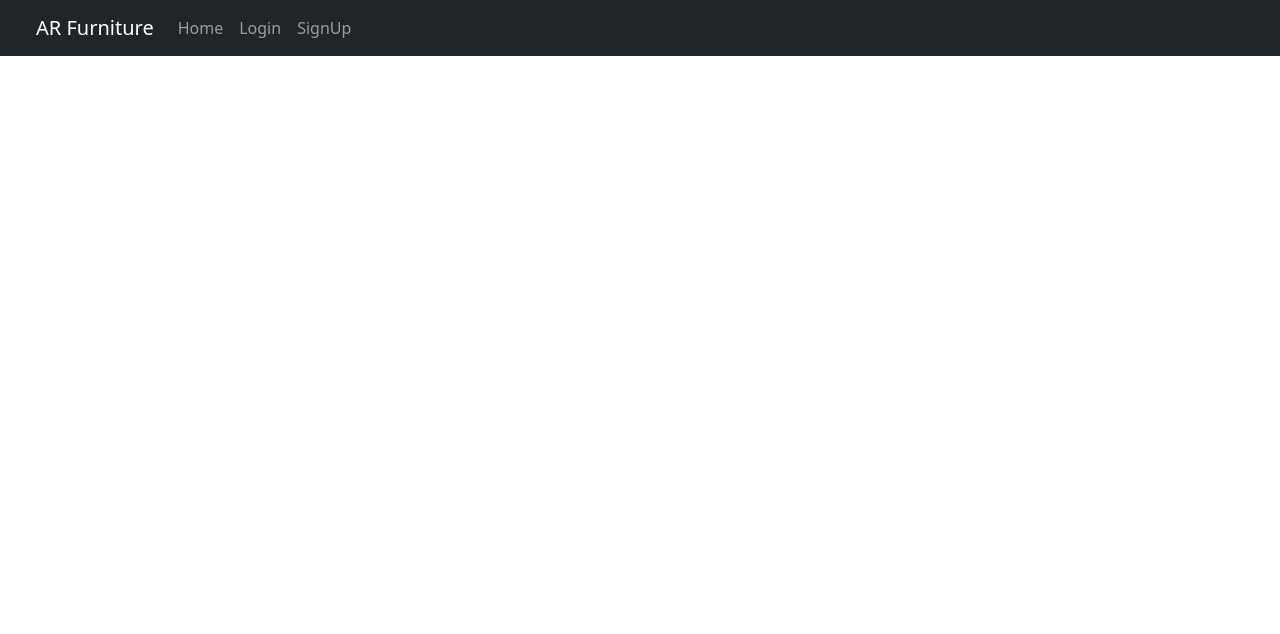
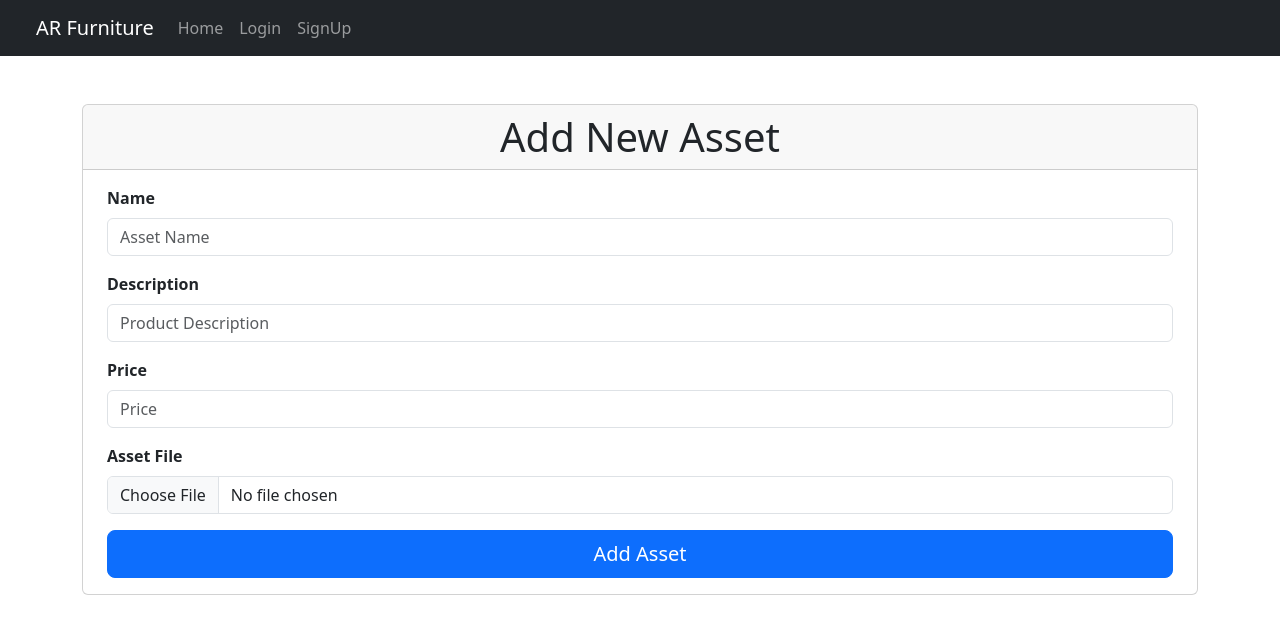
Before and after one commit to abdullahpichoo/AR-Furniture-React-Firebase, a React (Vite) app: page /assets/new in a window 1280 px wide. Shown: the top 634 px of the page. Built offline with nearby package versions, Linux system fonts and the light colour scheme; no server answers.

Commit message:
Added uploading data to firestore functionality

```diff
--- a/src/App.jsx
+++ b/src/App.jsx
@@ -4,6 +4,7 @@ import Login from "./pages/registration/Login";
 import Signup from "./pages/registration/Signup";
 import Home from "./pages/home/Home";
 import { Assets } from "./pages/assets/Assets";
+import { New } from "./pages/assets/New";
 import { Navbar } from "./components/Navbar";
 import {
   BrowserRouter as Router,
@@ -31,6 +32,7 @@ function App() {
             <Route path="/login" element={<Login />} />
             <Route path="/signup" element={<Signup />} />
             <Route path="/assets" element={<Assets />} />
+            <Route path="/assets/new" element={<New />} />
           </Routes>
         </div>
       </Router>
--- a/src/AuthContext.jsx
+++ b/src/AuthContext.jsx
@@ -1,5 +1,4 @@
 import React, { useEffect, useState } from "react";
-import app from "./firebase";
 import { getAuth, onAuthStateChanged } from "firebase/auth";
 
 //2.
--- a/src/components/Navbar.jsx
+++ b/src/components/Navbar.jsx
@@ -39,7 +39,11 @@ export const Navbar = () => {
                   className="nav-link"
                   onClick={() => {
                     auth.signOut();
-                    navigate("/login");
+                    {
+                      setTimeout(() => {
+                        navigate("/login", { replace: true });
+                      }, 50);
+                    }
                   }}
                 >
                   Sign Out
--- a/src/firebase.js
+++ b/src/firebase.js
@@ -1,6 +1,8 @@
 import * as firebase from "firebase/app";
 import "firebase/firestore";
 import "firebase/auth";
+import { getFirestore } from "firebase/firestore";
+import { getStorage } from "firebase/storage";
 
 const app = firebase.initializeApp({
   apiKey: "AIzaSyBi1Jp5olRTYeNuRQY_EPGNLuW4pIMUJaA",
@@ -13,4 +15,7 @@ const app = firebase.initializeApp({
   appId: "1:328730245292:web:5d8e433c2cefb8cf9b4709",
   measurementId: "G-035WMRDPYE",
 });
+
+export const db = getFirestore(app);
+export const storage = getStorage(app);
 export default app;
--- a/src/pages/assets/Assets.jsx
+++ b/src/pages/assets/Assets.jsx
@@ -1,12 +1,13 @@
 import React, { useEffect } from "react";
-import { onAuthStateChanged } from "firebase/auth";
 // import { useSelector } from "react-redux";
 import { getAuth } from "firebase/auth";
-import { useState } from "react";
 import { useNavigate } from "react-router-dom";
 import { AuthContext } from "../../AuthContext";
 import { useContext } from "react";
-import app from "../../firebase";
+import { collection, getDocs } from "firebase/firestore";
+import { db } from "../../firebase";
+import { useState } from "react";
+import { BrowserRouter as Router, Routes, Route, Link } from "react-router-dom";
 
 export const Assets = () => {
   //   const user = useSelector(() => state.user);
@@ -15,12 +16,35 @@ export const Assets = () => {
 
   const auth = getAuth();
 
+  const [data, setData] = useState([]);
+  useEffect(() => {
+    const fetchData = async () => {
+      let dataList = [];
+      try {
+        const querySnapshot = await getDocs(collection(db, "assets"));
+        querySnapshot.forEach((doc) => {
+          dataList.push(doc);
+          console.log(doc.id, " => ", doc.data());
+        });
+        setData(list);
+      } catch (err) {
+        console.log(err);
+      }
+      fetchData();
+    };
+  }, []);
+
+  console.log(data);
+
   return (
     <>
       <h1>This is the Assets index page!</h1>
       {!!user ? (
         <>
           <p>User is Logged in as {user.email}</p>
+          <Link to="/assets/new" className="btn btn-primary">
+            Add New Asset
+          </Link>
           <button
             className="btn btn-primary"
             onClick={() => {
--- /dev/null
+++ b/src/pages/assets/New.jsx
@@ -0,0 +1,166 @@
+import React from "react";
+import { useState } from "react";
+import { useEffect } from "react";
+import { db, storage } from "../../firebase";
+import { collection, addDoc } from "firebase/firestore";
+import { ref, uploadBytesResumable, getDownloadURL } from "firebase/storage";
+import { AuthContext } from "../../AuthContext";
+import { useContext } from "react";
+
+export const New = () => {
+  // Getting the Logged In User Context
+  const { user } = useContext(AuthContext);
+
+  const [name, setName] = useState("");
+  const [description, setDescription] = useState("");
+  const [price, setPrice] = useState(0);
+  const [error, setError] = useState(null);
+  const [file, setFile] = useState("");
+  const [filePath, setFilePath] = useState("");
+  const [perc, setPerc] = useState(null);
+
+  useEffect(() => {
+    const uploadFile = () => {
+      const name = new Date().getTime() + file.name;
+      const storageRef = ref(storage, `assets/${user.email}/${name}`);
+
+      const uploadTask = uploadBytesResumable(storageRef, file);
+
+      uploadTask.on(
+        "state_changed",
+        (snapshot) => {
+          const progress =
+            (snapshot.bytesTransferred / snapshot.totalBytes) * 100;
+          console.log("Upload is " + progress + "% done");
+          setPerc(progress);
+          switch (snapshot.state) {
+            case "paused":
+              console.log("Upload is paused");
+              break;
+            case "running":
+              console.log("Upload is running");
+              break;
+          }
+        },
+        (err) => {
+          setError(err);
+        },
+        () => {
+          getDownloadURL(uploadTask.snapshot.ref).then((downloadURL) => {
+            setFilePath(downloadURL);
+          });
+        }
+      );
+    };
+    file && uploadFile();
+  }, [file]);
+
+  // Adding data to the Firestore Database
+  const handleUpload = async (e) => {
+    e.preventDefault();
+    try {
+      const res = await addDoc(collection(db, "assets"), {
+        user: user.email,
+        url: filePath,
+        name,
+        description,
+        price,
+      });
+      setTimeout(() => {
+        navigate("/assets", { replace: true });
+      }, 50);
+      console.log(res);
+    } catch (err) {
+      setError(err);
+    }
+  };
+  return (
+    <div>
+      <div className="card">
+        {/* Card Header */}
+        <h1 className="text-center card-header">Add New Asset</h1>
+        {/* Printing Error Alert */}
+        {error && (
+          <div
+            className="alert alert-danger alert-dismissible fade show"
+            role="alert"
+          >
+            <strong>{error}</strong>
+            <button
+              type="button"
+              className="btn-close"
+              data-bs-dismiss="alert"
+              aria-label="Close"
+            ></button>
+          </div>
+        )}
+        {/* Form */}
+        <form className="card-body px-4" onSubmit={handleUpload}>
+          <div className="field mb-3">
+            <label className="form-label fw-bold">Name</label>
+            <br />
+            <input
+              type="text"
+              className="form-control"
+              placeholder="Asset Name"
+              onChange={(e) => setName(e.target.value)}
+              required
+            />
+          </div>
+          <div className="field mb-3">
+            <label className="form-label fw-bold">Description</label>
+            <br />
+            <input
+              type="text"
+              className="form-control"
+              placeholder="Product Description"
+              onChange={(e) => setDescription(e.target.value)}
+            />
+          </div>
+          <div className="field mb-3">
+            <label className="form-label fw-bold">Price</label>
+            <br />
+            <input
+              type="number"
+              className="form-control"
+              placeholder="Price"
+              onChange={(e) => setPrice(e.target.value)}
+              required
+            />
+          </div>
+          <div className="field mb-3">
+            <label className="form-label fw-bold">Asset File</label>
+            <input
+              className="form-control"
+              type="file"
+              onChange={(e) => setFile(e.target.files[0])}
+              required
+            />
+          </div>
+          {perc !== null && perc < 100 ? (
+            <button
+              className="btn btn-primary d-flex gap-2 justify-content-center align-items-center p-2 w-100"
+              type="button"
+              disabled
+            >
+              <span
+                className="spinner-border spinner-border"
+                role="status"
+                aria-hidden="true"
+              ></span>
+              <span className="fs-5">Uploading Asset...</span>
+            </button>
+          ) : (
+            <>
+              <button className="btn btn-primary btn-lg w-100" type="submit">
+                Add Asset
+              </button>
+            </>
+          )}
+        </form>
+      </div>
+    </div>
+  );
+};
+
+export default New;
```
